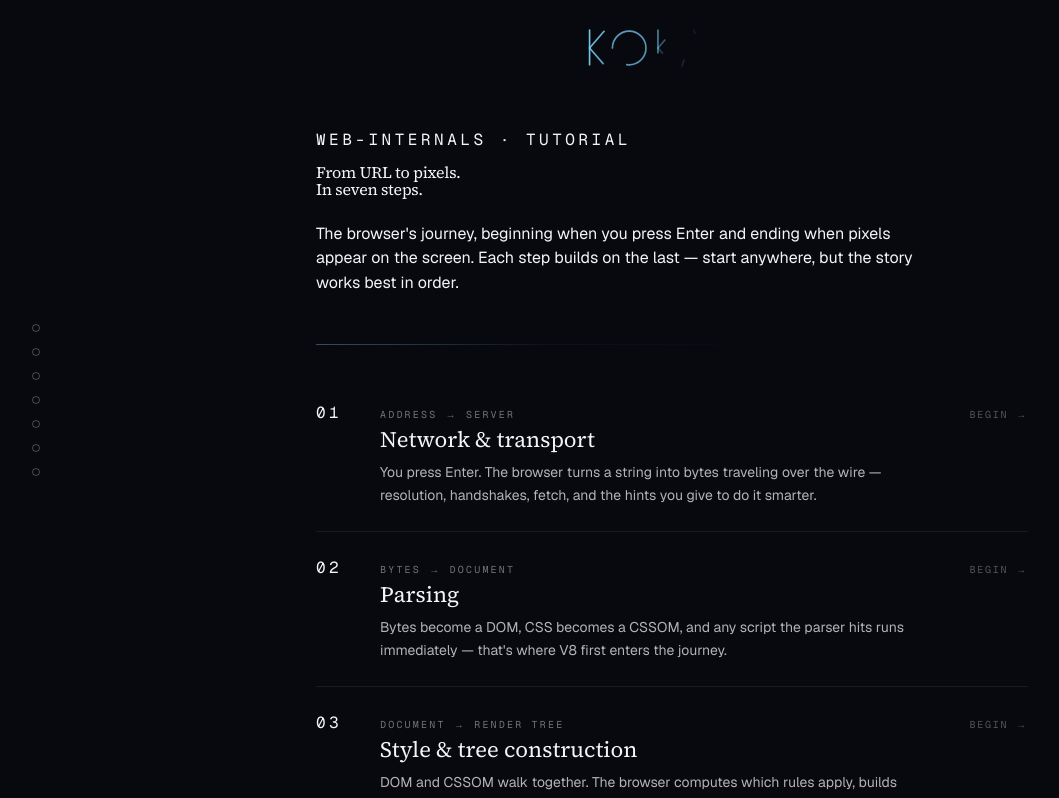
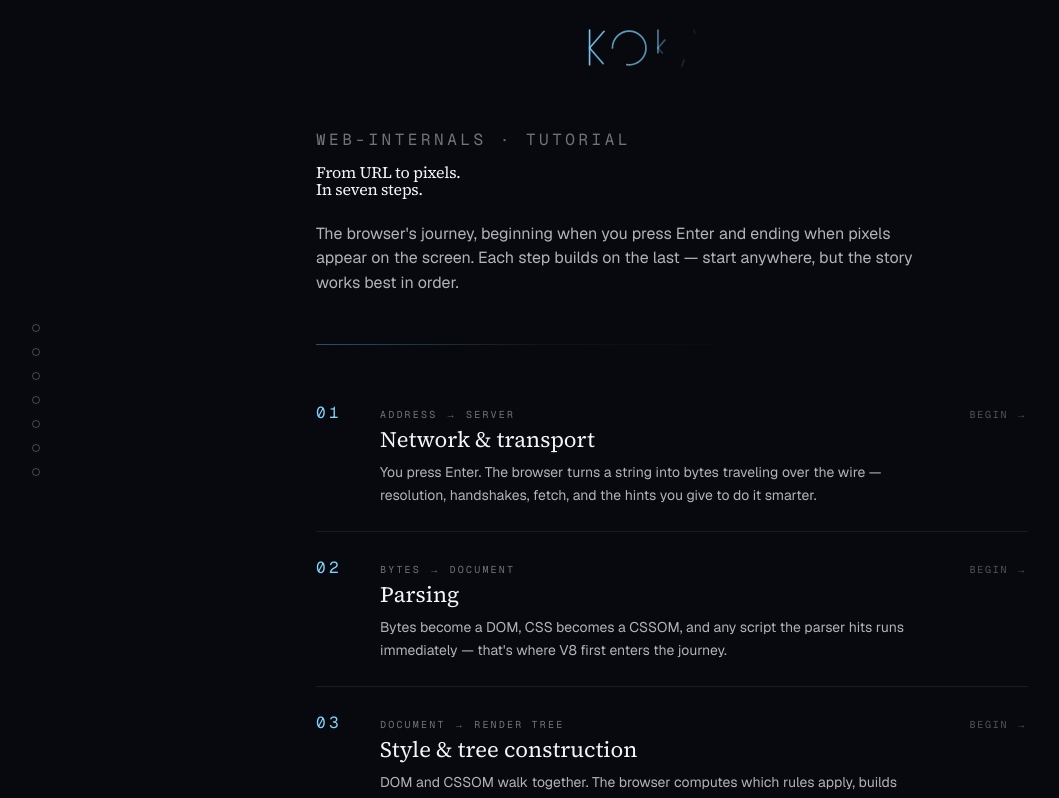
Before and after one commit to pavankoka1/web-fundamentals, a Next.js app: page / in a window 1280 px wide. Shown: the top 798 px of the page, without its empty margins (0-1059 px from the left). Built offline with nearby package versions, Linux system fonts and the light colour scheme.

Commit message:
fix: use inline style for type scale CSS variables (Tailwind arbitrary values don't process clamp())

```diff
--- a/src/components/home/JourneyOverview.tsx
+++ b/src/components/home/JourneyOverview.tsx
@@ -9,18 +9,20 @@ export function JourneyOverview() {
   return (
     <main className="mx-auto max-w-[840px] px-8 pt-32 pb-24 lg:pl-24">
       <motion.div initial="hidden" animate="visible" variants={stagger(0.08)}>
-        <motion.div variants={fadeUp} className="font-mono text-[var(--type-eyebrow)] uppercase tracking-[0.22em] text-[color:var(--color-text-muted)]">
+        <motion.div variants={fadeUp} style={{ fontSize: 'var(--type-eyebrow)' }} className="font-mono uppercase tracking-[0.22em] text-[color:var(--color-text-muted)]">
           web-internals · tutorial
         </motion.div>
         <motion.h1
           variants={heroEntrance}
-          className="mt-3 font-[family-name:var(--font-display)] text-[var(--type-hero)] leading-[1.05] tracking-[-0.018em] text-[color:var(--color-text-primary)]"
+          style={{ fontSize: 'var(--type-hero)' }}
+          className="mt-3 font-[family-name:var(--font-display)] leading-[1.05] tracking-[-0.018em] text-[color:var(--color-text-primary)]"
         >
           From URL to pixels.<br/>In seven steps.
         </motion.h1>
         <motion.p
           variants={fadeUp}
-          className="mt-6 max-w-[58ch] text-[var(--type-lede)] leading-[1.55] text-[color:var(--color-text-secondary)]"
+          style={{ fontSize: 'var(--type-lede)' }}
+          className="mt-6 max-w-[58ch] leading-[1.55] text-[color:var(--color-text-secondary)]"
         >
           The browser&apos;s journey, beginning when you press Enter and ending when pixels appear on the screen. Each step builds on the last — start anywhere, but the story works best in order.
         </motion.p>
@@ -35,7 +37,7 @@ export function JourneyOverview() {
                 className="group block border-b border-[color:var(--color-border)] py-6 transition-colors hover:bg-[color:var(--color-accent-soft)]"
               >
                 <div className="flex items-baseline gap-6">
-                  <span className="min-w-[2.5rem] font-mono text-[var(--type-eyebrow)] uppercase tracking-[0.22em] text-[color:var(--color-accent)]">
+                  <span style={{ fontSize: 'var(--type-eyebrow)' }} className="min-w-[2.5rem] font-mono uppercase tracking-[0.22em] text-[color:var(--color-accent)]">
                     {String(s.step).padStart(2, "0")}
                   </span>
                   <div className="flex-1">
--- a/src/components/step/StepLanding.tsx
+++ b/src/components/step/StepLanding.tsx
@@ -21,13 +21,15 @@ export function StepLanding({ step, concepts }: Props) {
         </motion.div>
         <motion.h1
           variants={heroEntrance}
-          className="mt-4 font-[family-name:var(--font-display)] text-[var(--type-title)] leading-[1.05] tracking-[-0.018em] text-[color:var(--color-text-primary)]"
+          style={{ fontSize: 'var(--type-title)' }}
+          className="mt-4 font-[family-name:var(--font-display)] leading-[1.05] tracking-[-0.018em] text-[color:var(--color-text-primary)]"
         >
           {step.title}
         </motion.h1>
         <motion.p
           variants={fadeUp}
-          className="mt-6 max-w-[58ch] text-[var(--type-lede)] leading-[1.55] text-[color:var(--color-text-secondary)]"
+          style={{ fontSize: 'var(--type-lede)' }}
+          className="mt-6 max-w-[58ch] leading-[1.55] text-[color:var(--color-text-secondary)]"
         >
           {step.lede}
         </motion.p>
@@ -37,7 +39,8 @@ export function StepLanding({ step, concepts }: Props) {
         </div>
 
         <motion.div
-          className="mt-8 font-mono text-[var(--type-label)] uppercase tracking-[0.3em] text-[color:var(--color-text-muted)]"
+          style={{ fontSize: 'var(--type-label)' }}
+          className="mt-8 font-mono uppercase tracking-[0.3em] text-[color:var(--color-text-muted)]"
           variants={fadeUp}
         >
           Concepts in this step
--- a/src/components/topic/TopicHero.tsx
+++ b/src/components/topic/TopicHero.tsx
@@ -21,14 +21,16 @@ export default function TopicHero({ topic }: { topic: Topic }) {
       </motion.div>
       <motion.h1
         variants={heroEntrance}
-        className="mt-4 font-[family-name:var(--font-display)] text-[var(--type-title)] leading-[1.05] tracking-[-0.018em] text-[color:var(--color-text-primary)]"
+        style={{ fontSize: 'var(--type-title)' }}
+        className="mt-4 font-[family-name:var(--font-display)] leading-[1.05] tracking-[-0.018em] text-[color:var(--color-text-primary)]"
       >
         {topic.title}
       </motion.h1>
       {topic.subtitle && (
         <motion.p
           variants={fadeUp}
-          className="mt-6 max-w-[58ch] text-[var(--type-lede)] leading-[1.55] text-[color:var(--color-text-secondary)]"
+          style={{ fontSize: 'var(--type-lede)' }}
+          className="mt-6 max-w-[58ch] leading-[1.55] text-[color:var(--color-text-secondary)]"
         >
           {topic.subtitle}
         </motion.p>
```
